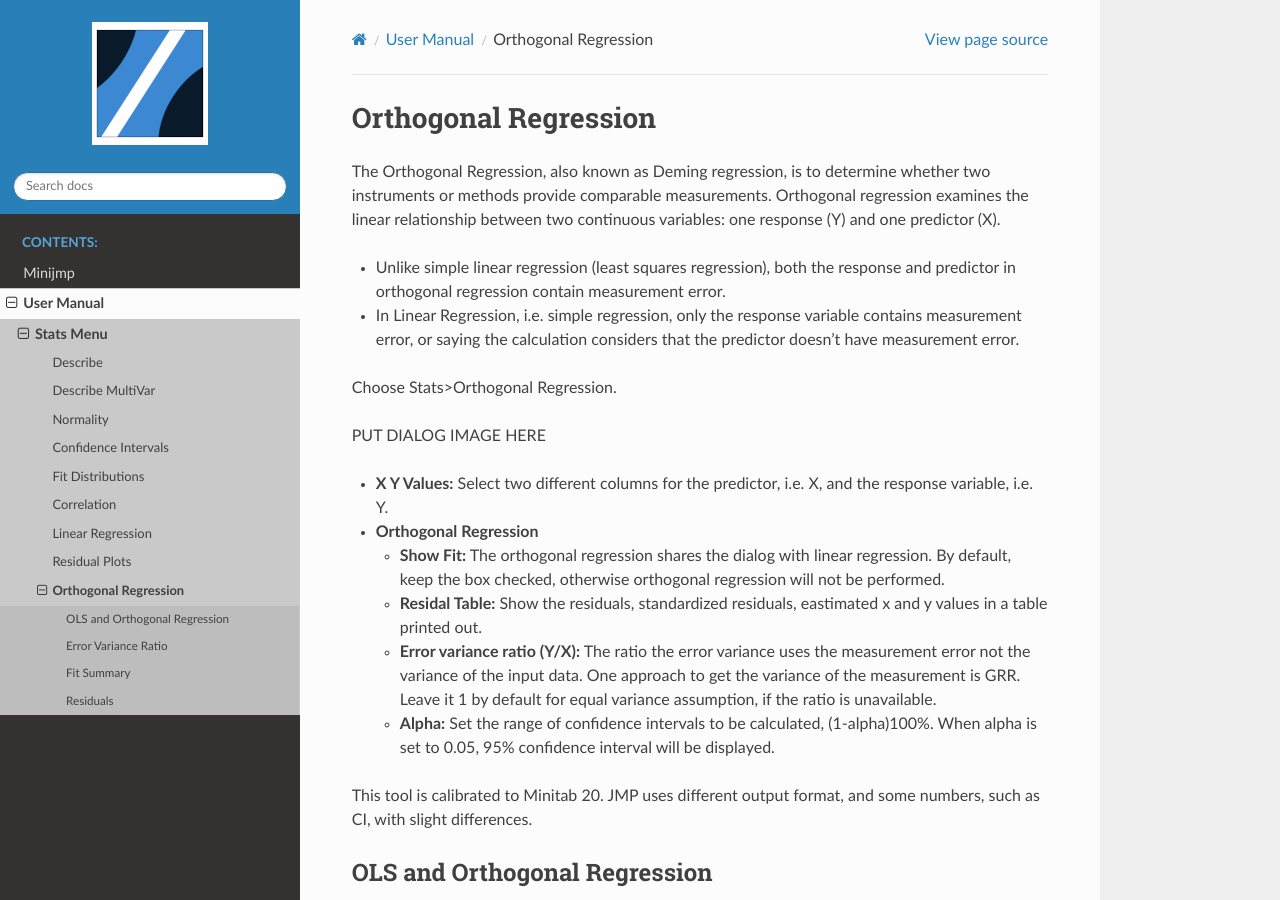
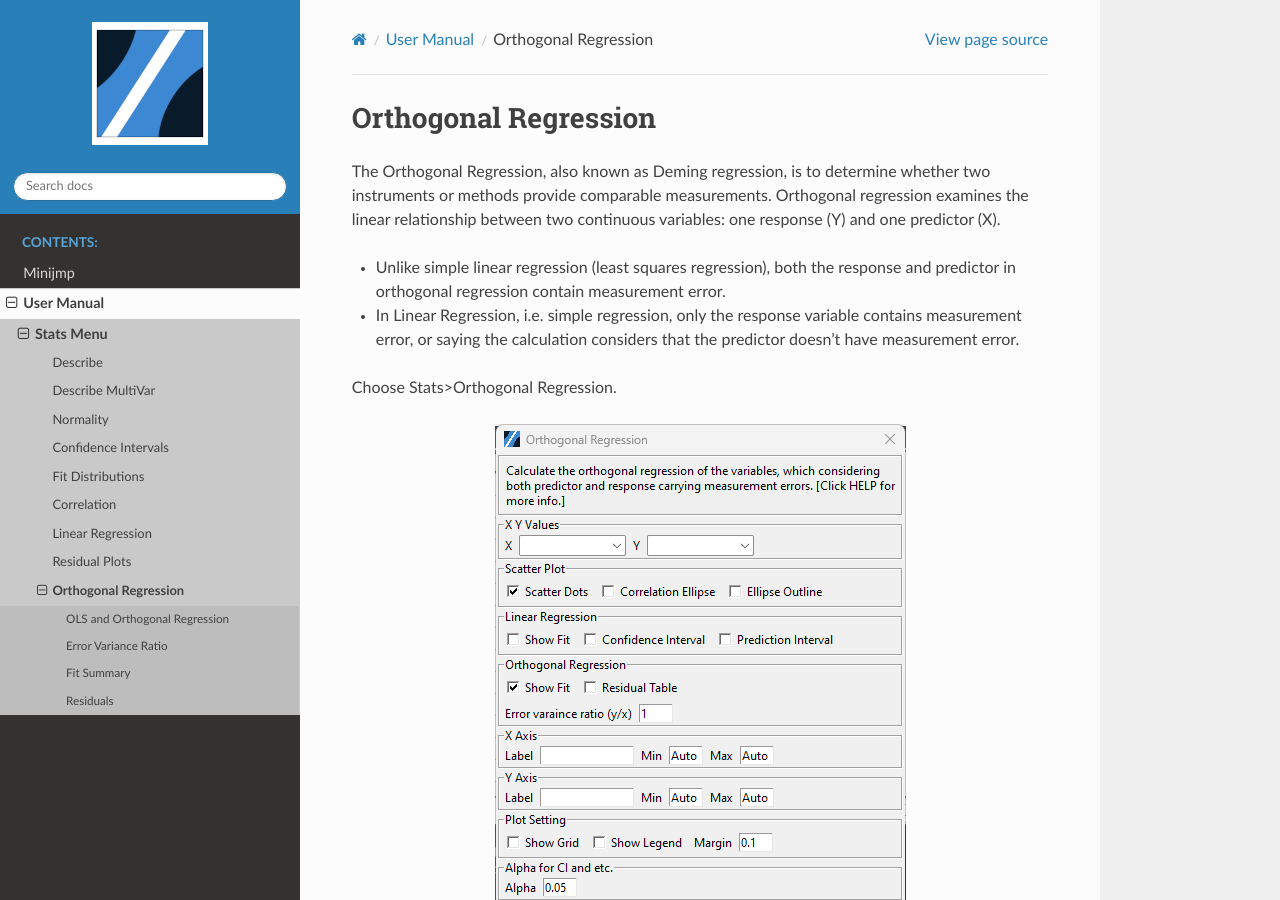
Before and after one commit to garrydu/Minijmp, a Sphinx documentation site: the page built from docs/usage/orthogonal.rst, in a window 1280 px wide and 900 px high. Built offline with Sphinx 7.4.7 and the Read the Docs theme 3.1.0, drawn with Linux system fonts in a browser that asks for light colours.

Commit message:
fix ortho and win start

```diff
--- a/docs/usage/orthogonal.rst
+++ b/docs/usage/orthogonal.rst
@@ -16,8 +16,8 @@ The Orthogonal Regression, also known as Deming regression, is to determine whet
 
 Choose Stats>Orthogonal Regression.
 
-PUT DIALOG IMAGE HERE
-
+.. image:: images/ortho1.png
+   :align: center
 
 - **X Y Values:** Select two different columns for the predictor, i.e. X, and the response variable, i.e. Y.
 - **Orthogonal Regression**
--- a/start.py
+++ b/start.py
@@ -22,9 +22,9 @@ new_dir = os.path.join(script_dir, 'code')
 # Use the context manager
 with change_dir(new_dir):
     try:
-        subprocess.run(['python3', 'MiniJMP.py'])
+        subprocess.run(['pythonw', 'MiniJMP.py'])
     except FileNotFoundError:
         try:
-            subprocess.run(['pythonw', 'MiniJMP.py'])
+            subprocess.run(['python3', 'MiniJMP.py'])
         except BaseException:
             subprocess.run(['python', 'MiniJMP.py'])
```
Also changed, not shown: docs/usage/images/ortho1.png (added).
